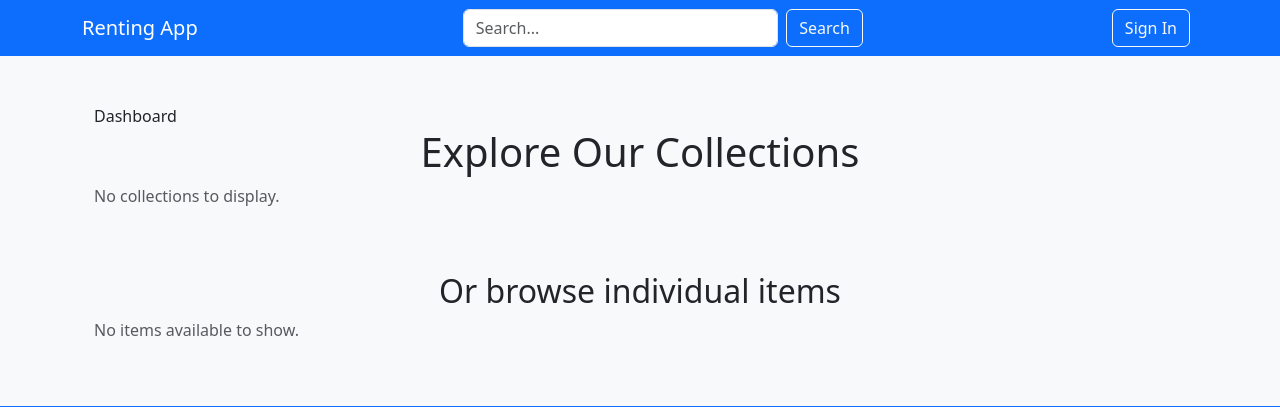
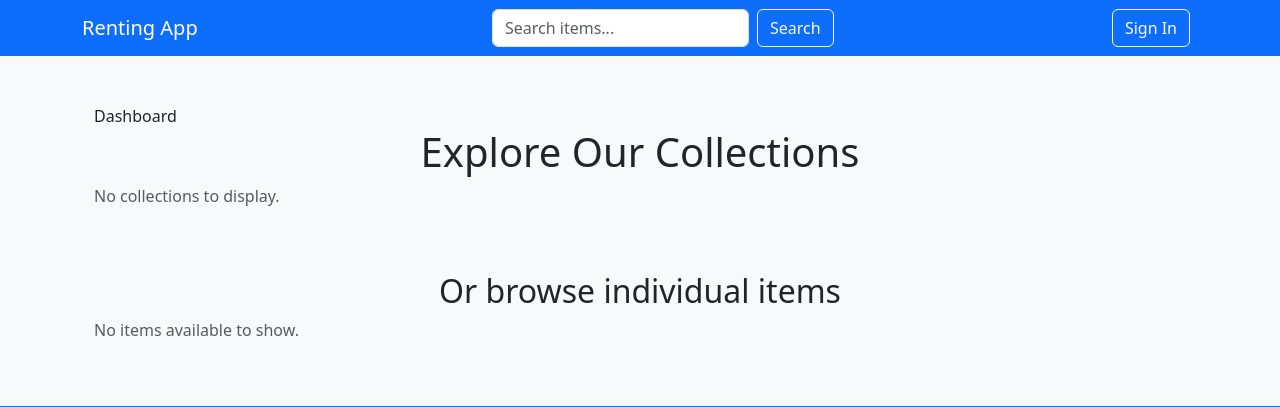
Before and after one commit to shreeja-tangutur/CLArity, a Django app: page / in a window 1280 px wide. Shown: the top 407 px of the page. Run offline with Django 5.2, Linux system fonts and the light colour scheme; data that the repository does not hold is empty.

Commit message:
fixed view

```diff
--- a/claproject/rentservice/urls.py
+++ b/claproject/rentservice/urls.py
@@ -17,7 +17,6 @@ urlpatterns = [
     # Search & Result
     path('search/', views.search_items, name='search_items'),
     path('collection/<str:collection_title>/', views.collection_detail, name='collection_detail'),
-    path('search/<slug:search_slug>/', views.search_items, name='search_results'),
     path('item/<str:identifier>/', views.item_detail, name='item_detail'),
 
     # Temporary
--- a/claproject/rentservice/views.py
+++ b/claproject/rentservice/views.py
@@ -77,7 +77,7 @@ def dashboard(request):
     return render(request, 'dashboard/dashboard.html', {
         'user_type': user_type,
         'profile': profile,
-        'visible_item': get_visible_items_for_user(request.user),
+        'items': get_visible_items_for_user(request.user),
     })
 
 
@@ -124,9 +124,6 @@ def collection_detail(request, collection_title):
         'collection': collection,
         'items': items
     })
-
-
-
 
 @csrf_exempt
 def search_items(request):
--- a/claproject/templates/base/base.html
+++ b/claproject/templates/base/base.html
@@ -16,8 +16,8 @@
         <a class="navbar-brand" href="{% url 'dashboard' %}">Renting App</a>
 
         <!-- Search Form -->
-        <form class="d-flex mx-auto" action="{% url 'search_items' %}" method="get" style="max-width: 400px; width: 100%;">
-            <input class="form-control me-2" type="search" name="q" placeholder="Search..." aria-label="Search">
+        <form action="{% url 'search_items' %}" method="get" class="d-flex" role="search">
+            <input class="form-control me-2" type="search" name="q" placeholder="Search items..." aria-label="Search">
             <button class="btn btn-outline-light" type="submit">Search</button>
         </form>
 
--- a/claproject/templates/dashboard/_anonymous_dashboard.html
+++ b/claproject/templates/dashboard/_anonymous_dashboard.html
@@ -41,8 +41,8 @@
                 {% endif %}
                 <div class="card-body">
                     <h5 class="card-title">{{ item.name }}</h5>
-                    <p class="card-text">{{ item.description|truncatewords:15 }}</p>
-                    <a href="{% url 'item_detail' item.id %}" class="btn btn-outline-primary">View Item</a>
+                    <p class="card-text">{{ item.description|truncatewords:15 }}</p><a href="{% url 'item_detail' identifier=item.identifier %}" class="btn btn-outline-primary">View Item</a>
+                    <a href="{% url 'item_detail' identifier=item.identifier %}" class="btn btn-outline-primary">View Item</a>
                 </div>
             </div>
         </div>
--- a/claproject/templates/dashboard/_patron_dashboard.html
+++ b/claproject/templates/dashboard/_patron_dashboard.html
@@ -1,6 +1,4 @@
 {% load static %}
-
-{% block title %}Dashboard{% endblock title %}
 
 {% block content %}
 <div class="text-center">
@@ -15,7 +13,7 @@
                 <div class="card-body">
                     <h5 class="card-title">{{ collection.title }}</h5>
                     <p class="card-text">{{ collection.description|default:"No description available." }}</p>
-                    <a href="{% url 'collection_detail' collection_title=collection.title|urlencode %}" class="btn btn-primary">
+                    <a href="{% url 'item_detail' identifier=item.identifier %}" class="btn btn-outline-primary">View Item</a>
                         View {{ collection.title }}
                     </a>
                 </div>
```
